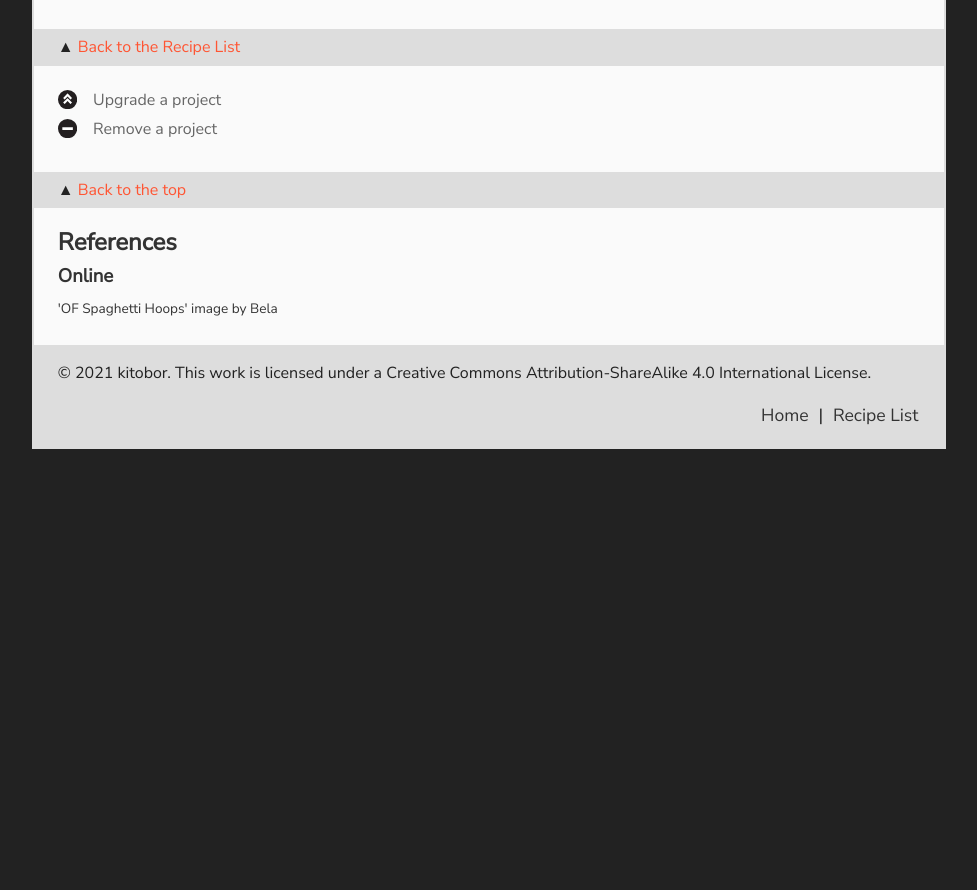
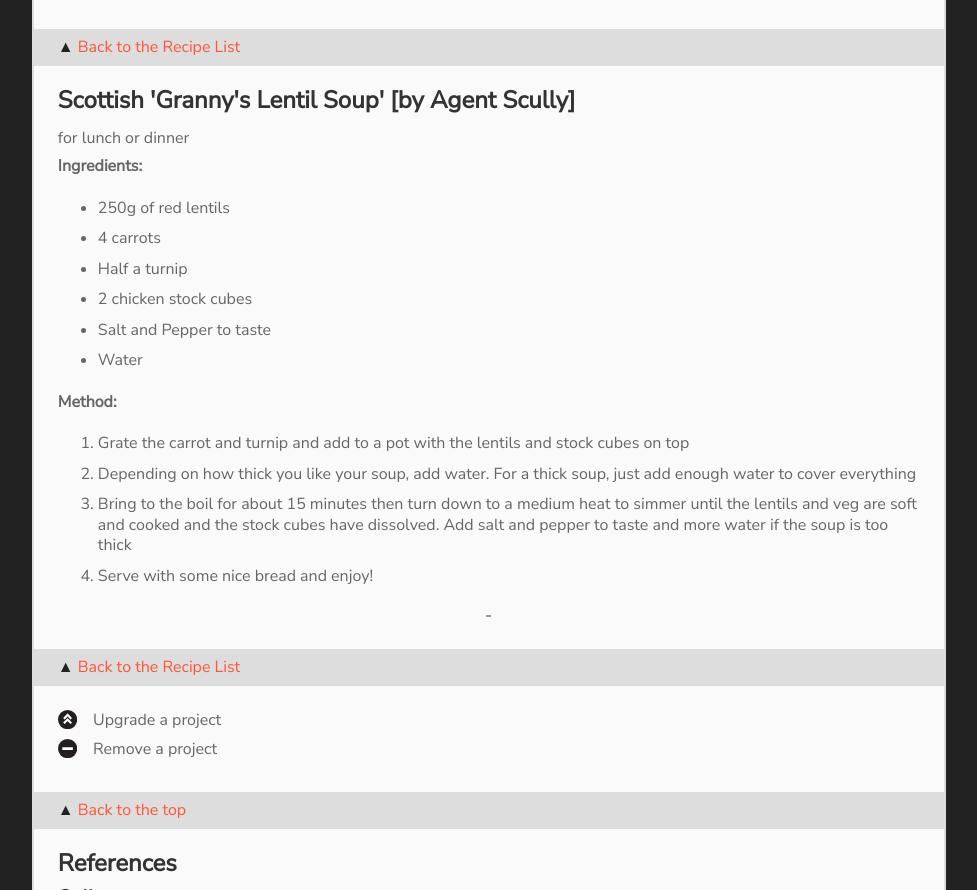
Before and after one commit to old-folks/cookbook, a plain HTML site: page index.html in a window 1280 px wide. Shown: the part 1401-2291 px from the top of the page, without its empty margins (151-1128 px from the left). Before the commit the page ends 1890 px from the top, so only its background shows below. Drawn offline with Linux system fonts and the light colour scheme.

Commit message:
tweaked layout

```diff
--- a/index.html
+++ b/index.html
@@ -90,7 +90,10 @@
 
 <p class="bordered"> <a href="#contents" class="in_text_link"><span class="up_arrow">&#x25b2;</span> Back to the Recipe List</a></p>
 
-				<h2 class="top" id="R1">Finnish Salmon Soup [by Sleep]</h2>
+
+<!-- R1 ######################################################################################################################################################### -->
+
+<h2 class="top" id="R1">Finnish Salmon Soup [by Sleep]</h2>
 <p>for lunch or dinner</p>
 
 <p><strong>Ingredients:</strong>
@@ -116,6 +119,44 @@
 </p>
 
 <p class="bordered"> <a href="#contents" class="in_text_link"><span class="up_arrow">&#x25b2;</span> Back to the Recipe List</a></p>
+
+<!-- R2 ######################################################################################################################################################### -->
+
+<h2 class="top" id="R1">Scottish 'Granny's Lentil Soup' [by Agent Scully]</h2>
+<p>for lunch or dinner</p>
+
+<p><strong>Ingredients:</strong>
+<ul>
+<li>250g of red lentils</li>
+<li>4 carrots</li>
+<li>Half a turnip</li>
+<li>2 chicken stock cubes</li>
+<li>Salt and Pepper to taste</li>
+<li>Water</li>
+</ul>
+
+<p><strong>Method:</strong>
+<ol>
+<li>Grate the carrot and turnip and add to a pot with the lentils and stock cubes on top</li>
+
+<li>Depending on how thick you like your soup, add water. For a thick soup, just add enough water to cover everything</li>
+<li>Bring to the boil for about 15 minutes then turn down to a medium heat to simmer until the lentils and veg are soft and cooked and the stock cubes have dissolved. Add salt and pepper to taste and more water if the soup is too thick</li>
+<li>Serve with some nice bread and enjoy!</li>
+</ol>
+
+<img width="3em" scr="./images/R1.jpg">
+
+</p>
+
+<p class="bordered"> <a href="#contents" class="in_text_link"><span class="up_arrow">&#x25b2;</span> Back to the Recipe List</a></p>
+
+<!-- R2 ######################################################################################################################################################### -->
+
+
+
+
+
+
 
 					<svg class="button_icon" xmlns="http://www.w3.org/2000/svg" width="361.24mm" height="361.24mm" viewBox="0 0 1023.99 1023.99"><defs><style>.a{fill:#231f20;}.b{fill:#fff;}</style></defs><title>upgrade</title><circle class="a" cx="511.99" cy="511.99" r="511.99"/><path class="b" d="M511.37,343,358.67,501.77h-6L274.29,422.4l229-231H518.4l229,231.05-78.35,79.37h-6Z" transform="translate(0 0)"/><path class="b" d="M511.37,588.76,358.67,747.48h-6l-78.36-79.36,229-231H518.4l229,231.05-78.35,79.36h-6Z" transform="translate(0 0)"/></svg>
 					<p>Upgrade a project</p>
```
Also changed, not shown: images/R2.jpg (added), 1 other file.
